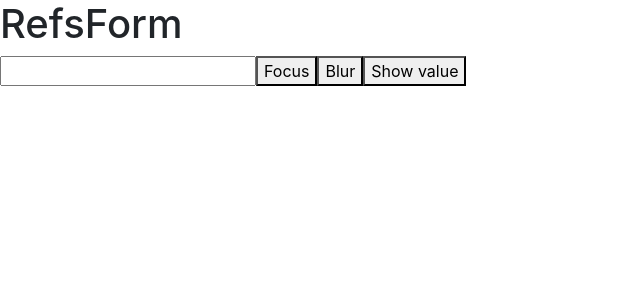
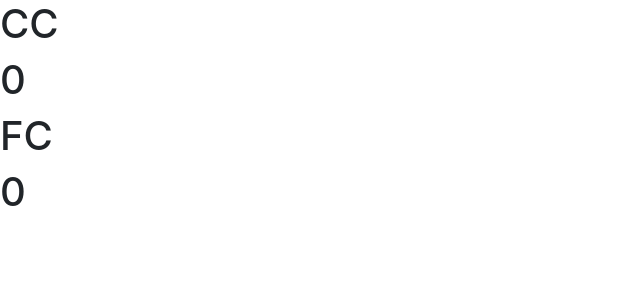
Before and after one commit to terry19970422/React, a React (Create React App) app: page / in a window 1280 px wide. Shown: the top 300 px of the page, without its empty margins (0-640 px from the left). Built offline with nearby package versions, Linux system fonts and the light colour scheme.

Commit message:
React生命週期方法

```diff
--- a/src/App.js
+++ b/src/App.js
@@ -1,9 +1,11 @@
-import RefsForm from './ex-0715-6/RefsForm'
+import CC from './ex-0718-1/CC'
+import FC from './ex-0718-1/FC'
 
 function App() {
   return (
     <>
-      <RefsForm />
+      <CC />
+      <FC />
     </>
   )
 }
--- /dev/null
+++ b/src/ex-0718-1/CC.js
@@ -0,0 +1,25 @@
+import { Component } from 'react'
+
+class CC extends Component {
+  constructor() {
+    super()
+    this.state = { total: 0 }
+  }
+
+  render() {
+    return (
+      <>
+        <h1>CC</h1>
+        <h1
+          onClick={() => {
+            this.setState({ total: this.state.total + 1 })
+          }}
+        >
+          {this.state.total}
+        </h1>
+      </>
+    )
+  }
+}
+
+export default CC
--- /dev/null
+++ b/src/ex-0718-1/FC.js
@@ -0,0 +1,19 @@
+import { useState } from 'react'
+
+function FC(props) {
+  const [total, setTotal] = useState(0)
+  return (
+    <>
+      <h1>FC</h1>
+      <h1
+        onClick={() => {
+          setTotal(total + 1)
+        }}
+      >
+        {total}
+      </h1>
+    </>
+  )
+}
+
+export default FC
```
